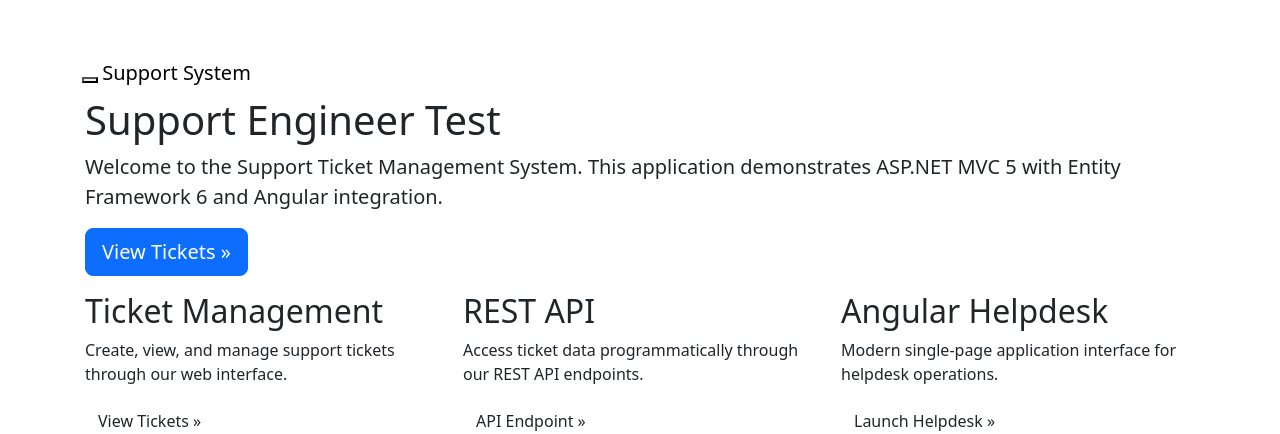
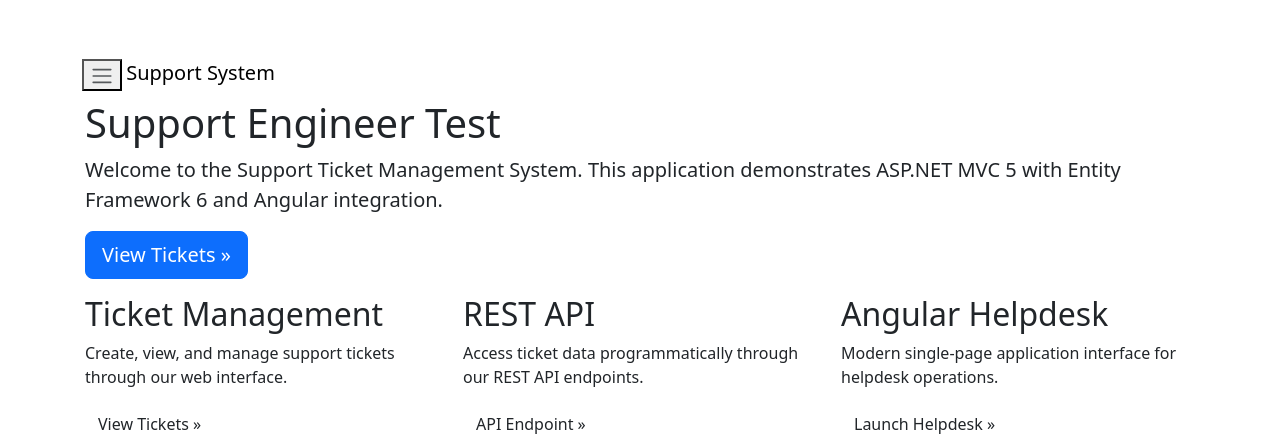
Before and after one commit to georgeratcliffe/SponsorworksSupportTest, an ASP.NET MVC app: page / in a window 1280 px wide. Shown: the top 434 px of the page. Run offline with ASP.NET Core 8 and stand-ins for ASP.NET MVC 5, Linux system fonts and the light colour scheme; the project's own start-up code is not run, and a stand-in starts its controllers and pages; some libraries are stand-ins or nearby versions.

Commit message:
make nav menu toggle button visible

```diff
--- a/SupportEngineerTest.Web/Views/Shared/_Layout.cshtml
+++ b/SupportEngineerTest.Web/Views/Shared/_Layout.cshtml
@@ -12,9 +12,7 @@
         <div class="container">
             <div class="navbar-header">
                 <button type="button" class="navbar-toggle" data-toggle="collapse" data-target=".navbar-collapse">
-                    <span class="icon-bar"></span>
-                    <span class="icon-bar"></span>
-                    <span class="icon-bar"></span>
+                    <span class="navbar-toggler-icon"></span>
                 </button>
                 @Html.ActionLink("Support System", "Index", "Home", new { area = "" }, new { @class = "navbar-brand" })
             </div>
```
